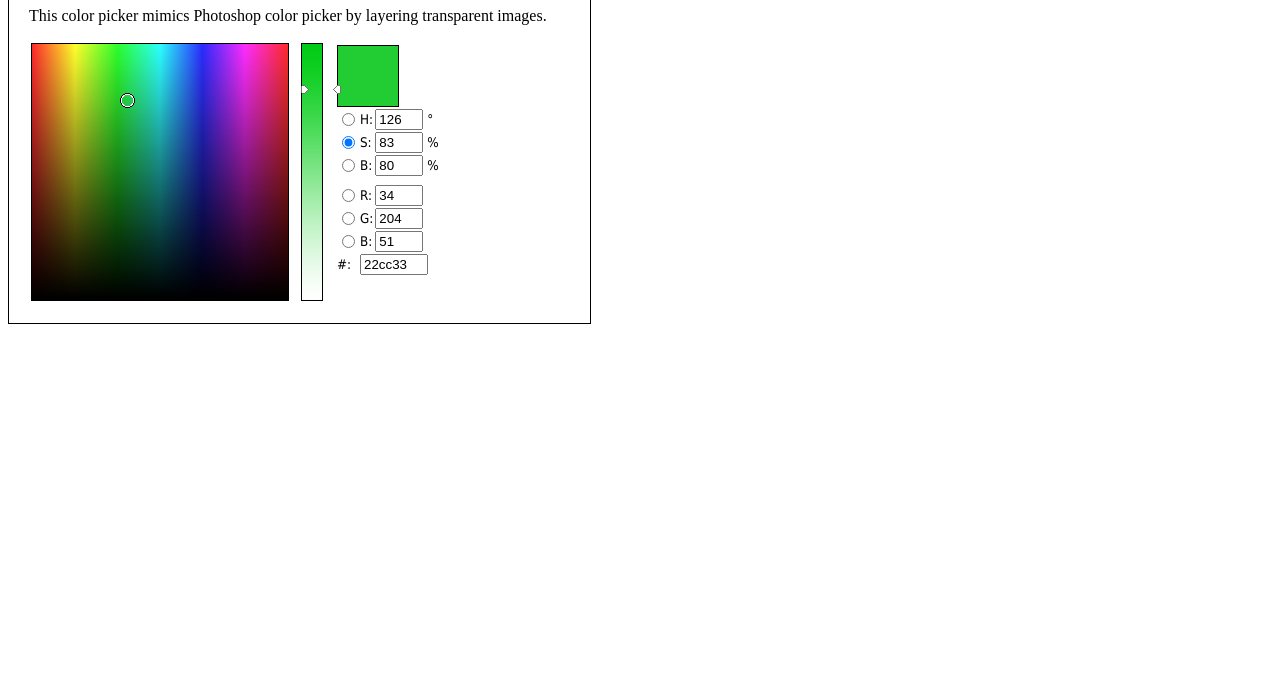
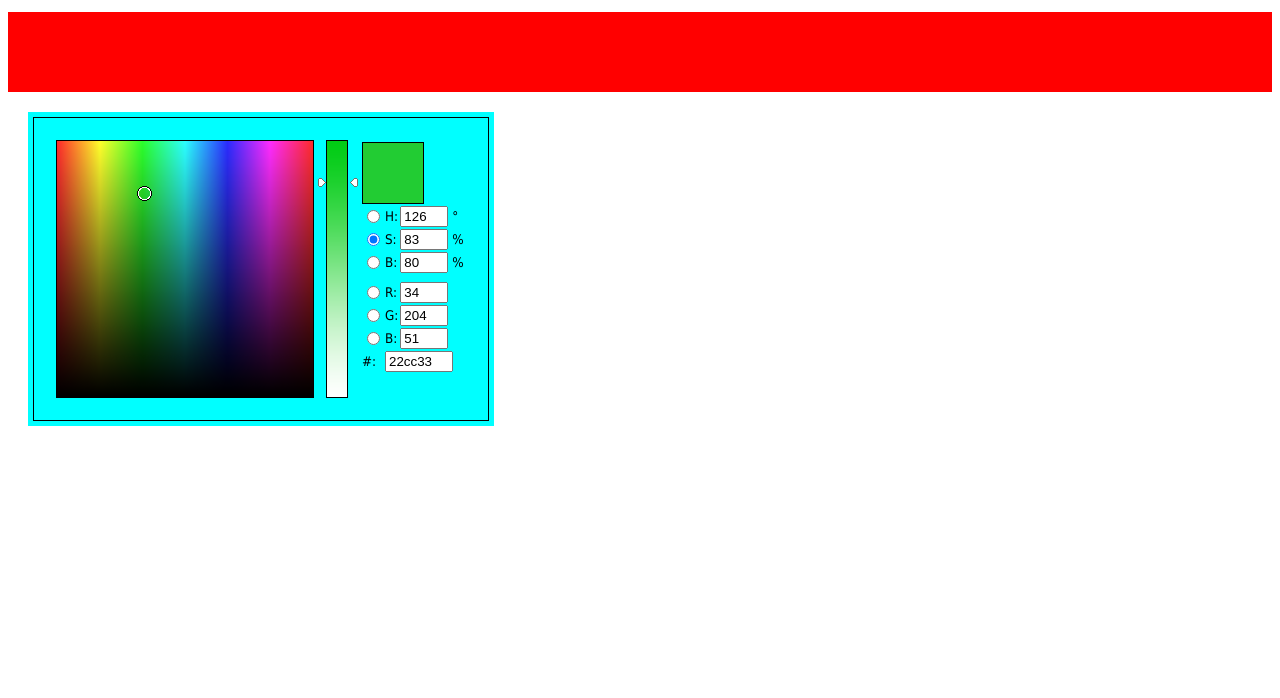
Before and after one commit to clintonman/Angular-Color-Picker, a plain HTML site: page default.html in a window 1280 px wide. Shown: the part 102-800 px from the top of the page. Drawn offline with nearby package versions, Linux system fonts and the light colour scheme.

Commit message:
some cleanup and positioning experiments

```diff
--- a/default.html
+++ b/default.html
@@ -38,8 +38,12 @@
 </head>
 
 <body ng-controller="MainController">
+       <h1>Photoshop-like AngularJS Color Picker</h1>
 
-    <icrcolor-picker></icrcolor-picker>
+    <p>This color picker mimics Photoshop color picker by layering transparent images.</p>
+
+    <div style="padding:40px;background-color:red;"></div>
+    <icrcolor-picker style="display:block;padding:5px;margin:20px;background-color:cyan;overflow:auto;float:left;"></icrcolor-picker>
 
     <script src="refresh_web/jquery-1.11.0.js"></script>
     <script src="refresh_web/angular.js"></script>
--- a/refresh_web/colorpicker/ColorPicker_Ang.js
+++ b/refresh_web/colorpicker/ColorPicker_Ang.js
@@ -7,32 +7,22 @@ MIT style license
 
     angular.module('DyerColorPicker').directive("icrcolorPicker", function () {
         return {
-            replace: true,
+            //replace: true,
             transclude: true,
             templateUrl: 'refresh_web/colorpicker/colorpickertemplate.html',
             link: function ($scope, $elt, $attr) {
                 var action = function () {
 
-
                     _map.indicatorhtml = angular.element('#mappoint');
                     _slider.indicatorhtml = angular.element('#rangearrows');
-
-
 
                     _map._areaWidth = parseInt(angular.element('#cp1_ColorMap').css('width'));
                     _map._areaHeight = parseInt(angular.element('#cp1_ColorMap').css('height'));
                     _map.offset = angular.element('#cp1_ColorMap').offset();
-                    //console.log("map width : " + _map._areaWidth);
-                    //console.log("map height : " + _map._areaHeight);
-                    //console.log("offset : " + _map.offset.left + ", " + _map.offset.top);
-
 
                     _slider._areaWidth = parseInt(angular.element('#cp1_ColorBar').css('width'));
                     _slider._areaHeight = parseInt(angular.element('#cp1_ColorBar').css('height'));
                     _slider.offset = angular.element('#cp1_ColorBar').offset();
-                    //console.log("slider width : " + _slider._areaWidth);
-                    //console.log("slider height : " + _slider._areaHeight);
-                    //console.log("offset : " + _slider.offset.left + ", " + _slider.offset.top);
 
                     _map.indicatorWidth = parseInt(angular.element('#mappoint').css('width'));
                     _map.indicatorHeight = parseInt(angular.element('#mappoint').css('height'));
@@ -190,15 +180,8 @@ MIT style license
         };
 
         $scope.mapmousedown = function (event) {
-            //console.log("mouse down");
             theMouseIsDown = true;
-            //var xpos = parseInt(event.pageX - _map.offset.left);
-            //var ypos = parseInt(event.pageY - _map.offset.top);
-            //_map.xValue = xpos;
-            //_map.yValue = ypos;
 
-            //msg = xpos + ", " + ypos;
-            //console.log(msg);
             _map.mouse.x = event.pageX;
             _map.mouse.y = event.pageY;
 
@@ -210,12 +193,9 @@ MIT style license
         };
 
         $scope.barmousedown = function (event) {
-            //console.log("mouse down");
+
             theMouseIsDown = true;
-            //var xpos = parseInt(event.pageX - _slider.offset.left);
-            //var ypos = parseInt(event.pageY - _slider.offset.top);
 
-            //msg = xpos + ", " + ypos;
             _slider.mouse.x = event.pageX;
             _slider.mouse.y = event.pageY;
             _slider.setValuesFromMousePosition();
@@ -224,7 +204,7 @@ MIT style license
         };
 
         $scope.mouseup = function (event) {
-            //console.log("mouse up");
+
             theMouseIsDown = false;
             mapactive = false;
             baractive = false;
@@ -749,14 +729,3 @@ MIT style license
     });
 
 })();
-//app.controller(MainController, "MainController");
-
-/*(function () {
-    angular.module('DyerColorPicker').directive("icrcolorPicker", function(){
-        console.log("create directive");
-        return {
-            replace: true,
-            templateUrl: 'refresh_web/colorpicker/colorpickertemplate.html'
-        }
-    });
-})();*/
--- a/refresh_web/colorpicker/colorpickertemplate.html
+++ b/refresh_web/colorpicker/colorpickertemplate.html
@@ -1,7 +1,4 @@
 <div style="padding:20px;border: solid 1px black;float:left" ng-mouseup="mouseup($event)" ng-mousemove="mousemove($event)" ng-mouseleave="mouseleave($event)">
-    <h1>Photoshop-like AngularJS Color Picker</h1>
-
-    <p>This color picker mimics Photoshop color picker by layering transparent images.</p>
 
     <table id="cp1_table">
         <tr>
--- a/refresh_web/colorpicker/positionindicatorfactory.js
+++ b/refresh_web/colorpicker/positionindicatorfactory.js
@@ -92,7 +92,6 @@
             // calculate sizes and ranges
             // BAR
 
-            //console.log(this);
             var pos = this.offset;
             this._areaTop = pos.top;
             this._areaLeft = pos.left;
@@ -106,7 +105,6 @@
 
             this.MaxX = this._areaRight;
             this.MinY = this._areaBottom;
-
         };
 
         positionIndicator.prototype._setIndicatorPosition = function (offsetX, offsetY) {
@@ -118,13 +116,8 @@
             if (offsetY < 0) offsetY = 0
             if (offsetY > 255) offsetY = 255;
 
-            var posX = this._areaLeft + offsetX;
-            var posY = this._areaTop + offsetY;
-            //console.log("posA : " + posX + ", " + posY);
-            //console.log("top : " + this._areaTop);
-            //console.log("offsetxy : " + offsetX + ", " + offsetY);
-            //console.log("pos : " + posX + ", " + posY);
-            //console.log("widths : " + this.indicatorWidth + ", " + this._areaWidth);
+            var posX = this._areaLeft + offsetX -8;//-8 and -4 magic numbers til figure whats what
+            var posY = this._areaTop + offsetY-4;
 
             // check if the arrow is bigger than the bar area
             if (this.indicatorWidth > this._areaWidth) {
@@ -140,11 +133,9 @@
 
             posX = parseInt(posX);
             posY = parseInt(posY);
-            //console.log("pos : " + posX + ", " + posY);
 
             this.indicatorhtml.css('left', posX + 'px');
             this.indicatorhtml.css('top', posY + 'px');
-
         };
 
 
```
Lines whose indentation alone changed are shown as unchanged.
